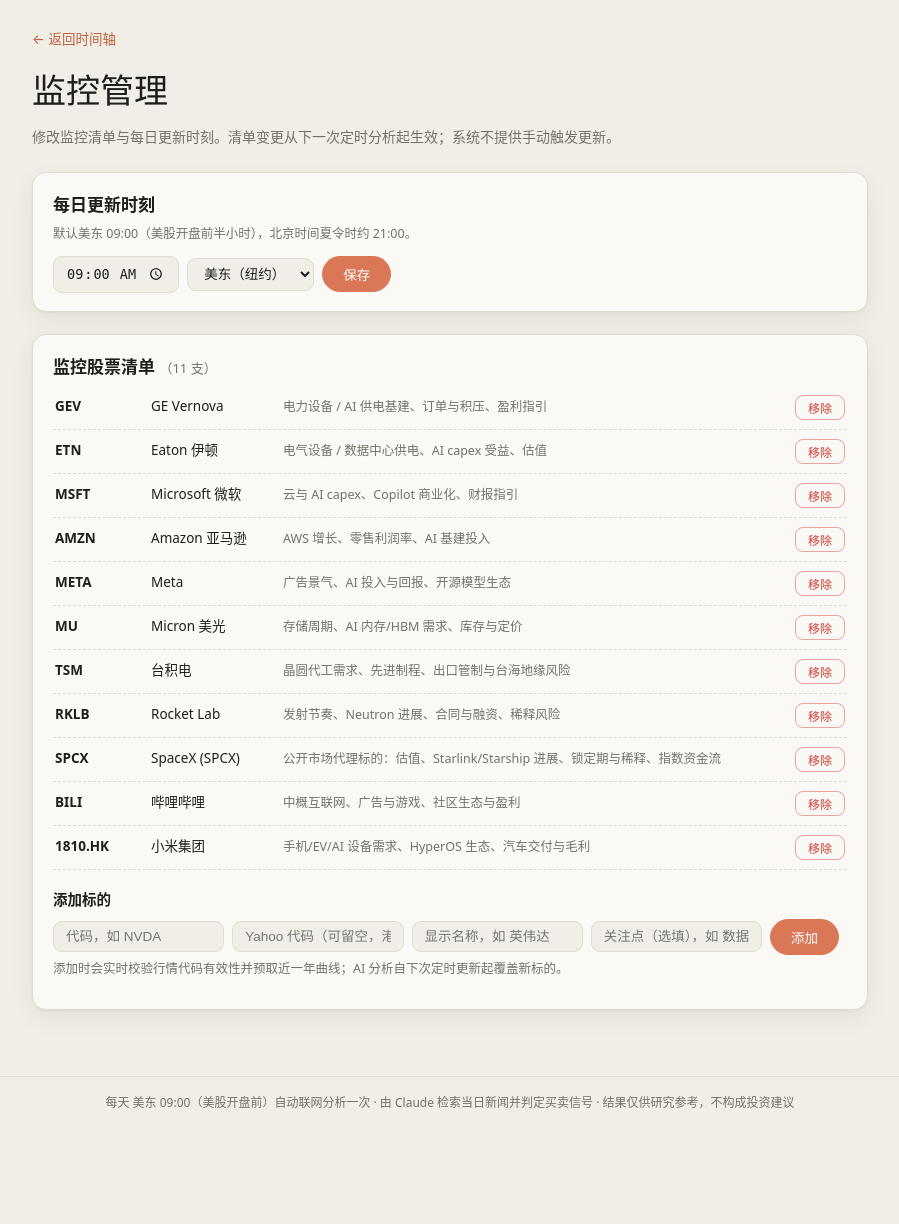
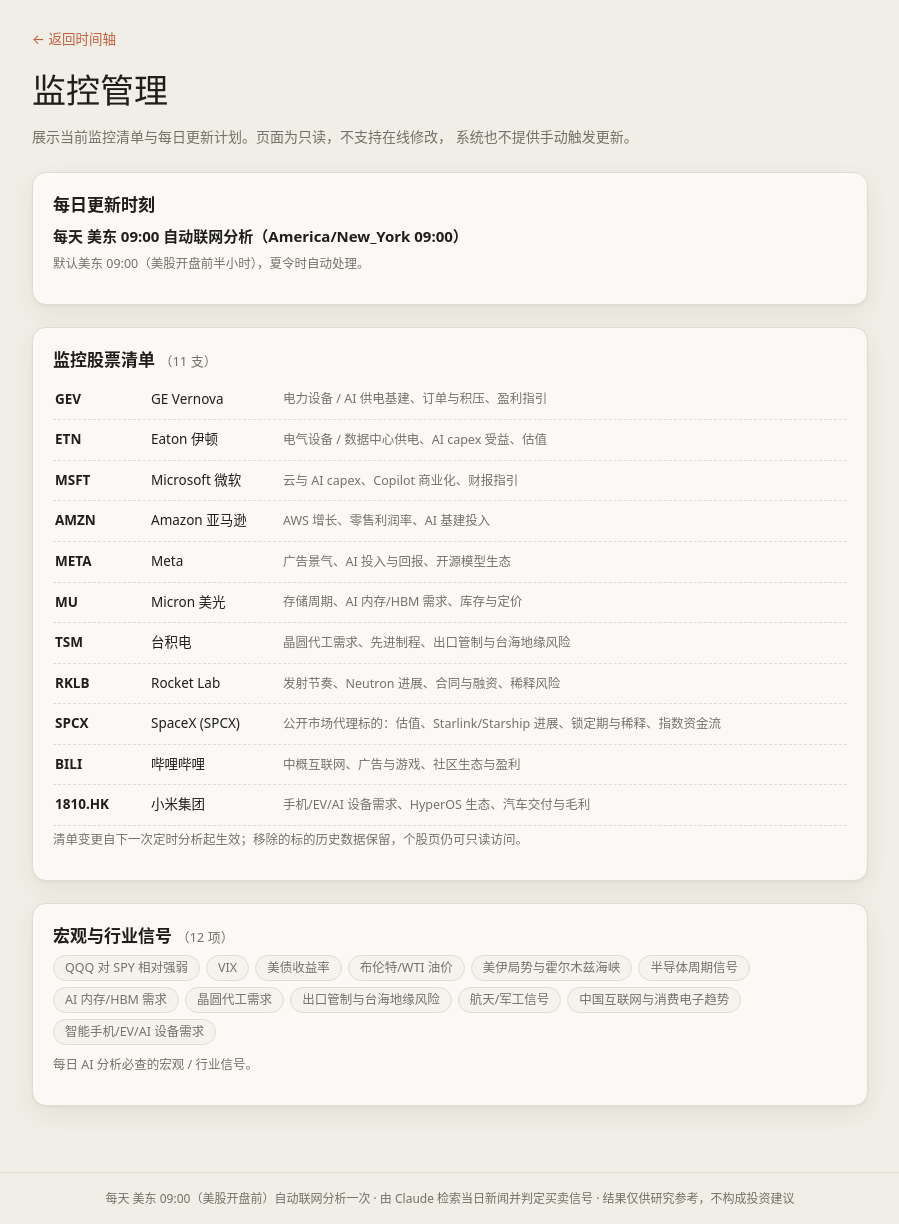
Before and after one commit to KaihuaTang/webcontainer, a Flask app: page /manage in a window 1280 px wide. Shown: the part 54-1278 px from the top of the page, without its empty margins (190-1089 px from the left). Before the commit the page ends 1163 px from the top, so only its background shows below. Run offline with Flask 3, Linux system fonts and the light colour scheme.

Commit message:
StockMonitoring：关注信号展示原因标签；管理设置改为 stocks.json 只读配置
- 首页关注 chips 显示「代码（简短原因）」，悬停展示完整依据；
  AI 每日分析新增 signal_brief 字段（≤12 字超短标签），旧数据前端截取兜底
- 管理设置全部集中到 stocks.json 一个文件（新增 schedule 段，
  移除 data/settings.json），改文件即生效
- 删除在线修改接口（/api/settings/schedule、/api/watchlist/add、
  /api/watchlist/remove），管理页改为只读展示清单、更新计划与宏观信号
- 对外页面与 API 不暴露服务器路径，也不解释配置的存储方式

Co-Authored-By: Claude Fable 5 <noreply@anthropic.com>
Claude-Session: https://claude.ai/code/session_01FJUCkzZHWxgJRkunVbDmMt

```diff
--- a/container/StockMonitoring/app.py
+++ b/container/StockMonitoring/app.py
@@ -2,7 +2,8 @@
 
 - 主页：顶部「今日信号」（买入/卖出提醒 + 财报临近），下方为时间轴（最新在上）；
 - 个股页：价格曲线 + 买卖节点标记 + 逐日事件与财报前瞻；
-- 管理页 /manage：增删监控股票、修改每日更新时刻（默认美东 09:00，开盘前半小时）；
+- 管理页 /manage：只读展示监控清单与每日更新计划；全部配置集中在本地
+  stocks.json（schedule / stocks / macro_watch 三段），不提供在线修改接口；
 - 更新只按每日计划自动执行，不提供手动触发接口（防恶意刷新）。
 
 遵循 webcontainer 网关的子路径前缀约定：ProxyFix(x_prefix) + url_for +
@@ -12,7 +13,6 @@
 import json
 import logging
 import os
-import re
 import threading
 import time
 from datetime import datetime
@@ -28,13 +28,7 @@ DATA_DIR = BASE_DIR / "data"
 DAILY_DIR = DATA_DIR / "daily"
 STOCKS_DIR = DATA_DIR / "stocks"
 STATUS_PATH = DATA_DIR / "status.json"
-SETTINGS_PATH = DATA_DIR / "settings.json"
 STOCKS_CONFIG = BASE_DIR / "stocks.json"
-
-SYMBOL_RE = re.compile(r"^[A-Za-z0-9][A-Za-z0-9.\-]{0,11}$")
-TIME_RE = re.compile(r"^([01]?\d|2[0-3]):([0-5]\d)$")
-ALLOWED_TIMEZONES = ["America/New_York", "Asia/Shanghai", "UTC"]
-MAX_STOCKS = 30
 
 logging.basicConfig(level=logging.INFO, format="%(asctime)s %(levelname)s %(message)s")
 log = logging.getLogger("stockmon")
@@ -44,19 +38,12 @@ app.wsgi_app = ProxyFix(app.wsgi_app, x_for=1, x_proto=1, x_host=1, x_port=1, x_
 
 update_lock = threading.Lock()
 update_running = threading.Event()
-config_lock = threading.Lock()
 
 
-# ---- 配置读写 -----------------------------------------------------------
+# ---- 配置读取（只读；修改需直接编辑 stocks.json） ------------------------
 
 def load_config() -> dict:
     return json.loads(STOCKS_CONFIG.read_text(encoding="utf-8"))
-
-
-def save_config(config: dict) -> None:
-    tmp = STOCKS_CONFIG.with_suffix(".json.tmp")
-    tmp.write_text(json.dumps(config, ensure_ascii=False, indent=4), encoding="utf-8")
-    os.replace(tmp, STOCKS_CONFIG)
 
 
 def load_watchlist() -> list[dict]:
@@ -65,13 +52,6 @@ def load_watchlist() -> list[dict]:
 
 def watchlist_map() -> dict[str, dict]:
     return {s["symbol"]: s for s in load_watchlist()}
-
-
-def save_settings(settings: dict) -> None:
-    DATA_DIR.mkdir(parents=True, exist_ok=True)
-    tmp = SETTINGS_PATH.with_suffix(".json.tmp")
-    tmp.write_text(json.dumps(settings, ensure_ascii=False, indent=1), encoding="utf-8")
-    os.replace(tmp, SETTINGS_PATH)
 
 
 def read_json(path: Path, fallback=None):
@@ -173,86 +153,17 @@ def api_status():
     })
 
 
-# ---- 管理 API -----------------------------------------------------------
+# ---- 管理 API（只读；配置修改需直接编辑 stocks.json） --------------------
 
 @app.route("/api/settings")
 def api_settings():
+    # 只返回展示所需内容，不暴露服务器路径等部署信息
+    config = load_config()
     return jsonify({
         "schedule": schedule_info(),
-        "timezones": ALLOWED_TIMEZONES,
-        "watchlist": load_watchlist(),
-        "max_stocks": MAX_STOCKS,
+        "watchlist": config["stocks"],
+        "macro_watch": config.get("macro_watch", []),
     })
-
-
-@app.route("/api/settings/schedule", methods=["POST"])
-def api_settings_schedule():
-    data = request.get_json(silent=True) or {}
-    update_time = str(data.get("update_time", "")).strip()
-    timezone = str(data.get("timezone", "")).strip()
-    if not TIME_RE.match(update_time):
-        return jsonify({"ok": False, "message": "时间格式应为 HH:MM"}), 400
-    if timezone not in ALLOWED_TIMEZONES:
-        return jsonify({"ok": False, "message": "不支持的时区"}), 400
-    hh, mm = update_time.split(":")
-    save_settings({"update_time": f"{int(hh):02d}:{mm}", "timezone": timezone})
-    log.info("更新计划已修改：%s %s", timezone, update_time)
-    return jsonify({"ok": True, "schedule": schedule_info()})
-
-
-@app.route("/api/watchlist/add", methods=["POST"])
-def api_watchlist_add():
-    data = request.get_json(silent=True) or {}
-    symbol = str(data.get("symbol", "")).strip().upper()
-    yahoo = str(data.get("yahoo", "")).strip() or symbol
-    name = str(data.get("name", "")).strip() or symbol
-    focus = str(data.get("focus", "")).strip()[:120]
-
-    if not SYMBOL_RE.match(symbol) or not SYMBOL_RE.match(yahoo):
-        return jsonify({"ok": False, "message": "代码只能包含字母、数字、点、连字符（≤12 位）"}), 400
-
-    with config_lock:
-        config = load_config()
-        if any(s["symbol"] == symbol for s in config["stocks"]):
-            return jsonify({"ok": False, "message": f"{symbol} 已在监控列表中"}), 400
-        if len(config["stocks"]) >= MAX_STOCKS:
-            return jsonify({"ok": False, "message": f"监控数量已达上限（{MAX_STOCKS} 支）"}), 400
-
-        # 用行情接口验证代码有效性，同时预取近一年曲线
-        chart = updater.fetch_chart(yahoo)
-        if chart is None:
-            return jsonify({"ok": False, "message":
-                            f"Yahoo 上找不到代码 {yahoo} 的行情，请检查（港股需带 .HK 后缀）"}), 400
-        STOCKS_DIR.mkdir(parents=True, exist_ok=True)
-        (STOCKS_DIR / f"{symbol}.json").write_text(json.dumps({
-            "symbol": symbol, "currency": chart["currency"],
-            "series": chart["series"], "events": [],
-        }, ensure_ascii=False, indent=1), encoding="utf-8")
-
-        config["stocks"].append({"symbol": symbol, "yahoo": yahoo, "name": name,
-                                 "market": "HK" if yahoo.endswith(".HK") else "US",
-                                 "focus": focus})
-        save_config(config)
-    log.info("已添加监控标的 %s（%s）", symbol, name)
-    return jsonify({"ok": True, "watchlist": load_watchlist(),
-                    "message": f"已添加 {symbol}，将从下次定时分析起纳入监控"})
-
-
-@app.route("/api/watchlist/remove", methods=["POST"])
-def api_watchlist_remove():
-    symbol = str((request.get_json(silent=True) or {}).get("symbol", "")).strip()
-    with config_lock:
-        config = load_config()
-        remain = [s for s in config["stocks"] if s["symbol"] != symbol]
-        if len(remain) == len(config["stocks"]):
-            return jsonify({"ok": False, "message": f"列表中没有 {symbol}"}), 404
-        if not remain:
-            return jsonify({"ok": False, "message": "至少保留一支监控标的"}), 400
-        config["stocks"] = remain
-        save_config(config)
-    log.info("已移除监控标的 %s（历史数据保留）", symbol)
-    return jsonify({"ok": True, "watchlist": load_watchlist(),
-                    "message": f"已移除 {symbol}（历史数据保留，可随时重新添加）"})
 
 
 # ---- 更新调度（仅定时，无手动触发） --------------------------------------
@@ -272,7 +183,7 @@ def _run_update_safe() -> None:
 
 def _scheduler_loop() -> None:
     last_run_day = None
-    log.info("定时更新：每天 %s（可在 /manage 修改）", updater.update_time_str())
+    log.info("定时更新：每天 %s（编辑 stocks.json 的 schedule 段修改）", updater.update_time_str())
     while True:
         time.sleep(30)
         try:
--- a/container/StockMonitoring/static/css/style.css
+++ b/container/StockMonitoring/static/css/style.css
@@ -192,6 +192,8 @@ body {
     background: color-mix(in srgb, var(--watch) 8%, transparent);
 }
 
+.watch-chip .chip-why { opacity: .78; }
+
 .earnings-strip {
     margin-top: 14px;
     padding-top: 12px;
@@ -231,41 +233,11 @@ body {
 
 .manage-card h2 { margin: 0 0 6px; font-size: 17px; }
 
-.manage-card h3 { margin: 18px 0 8px; font-size: 14.5px; }
-
 .manage-card .count { color: var(--text-dim); font-weight: 400; font-size: 13px; }
 
 .hint { color: var(--text-dim); font-size: 12.5px; margin: 4px 0 12px; }
 
-.schedule-form, .add-form { display: flex; gap: 8px; flex-wrap: wrap; align-items: center; }
-
-.schedule-form input, .schedule-form select, .add-form input {
-    border: 1px solid var(--line);
-    background: var(--bg);
-    color: var(--text);
-    border-radius: 9px;
-    padding: 7px 12px;
-    font-size: 13.5px;
-}
-
-.add-form input { flex: 1 1 150px; min-width: 0; }
-
-.btn-primary {
-    border: 1px solid var(--accent);
-    background: var(--accent);
-    color: #fff;
-    border-radius: 999px;
-    padding: 7px 20px;
-    font-size: 13.5px;
-    cursor: pointer;
-}
-
-.btn-primary:hover { background: var(--accent-strong); }
-.btn-primary:disabled { opacity: .55; cursor: wait; }
-
-.form-msg { font-size: 12.5px; }
-.form-msg.ok { color: var(--sell); }
-.form-msg.err { color: var(--buy); }
+.schedule-view { font-size: 15px; font-weight: 600; margin: 2px 0 6px; }
 
 .stock-tr {
     display: flex;
@@ -283,18 +255,16 @@ body {
 .td-focus { flex: 1; min-width: 0; color: var(--text-dim); font-size: 12.5px;
             overflow: hidden; text-overflow: ellipsis; white-space: nowrap; }
 
-.btn-del {
-    flex: none;
-    border: 1px solid color-mix(in srgb, var(--buy) 45%, transparent);
-    background: none;
-    color: var(--buy);
-    border-radius: 8px;
-    padding: 3px 12px;
-    font-size: 12px;
-    cursor: pointer;
+.macro-list { display: flex; flex-wrap: wrap; gap: 6px; margin: 6px 0 10px; }
+
+.macro-item {
+    padding: 2px 11px;
+    border-radius: 999px;
+    font-size: 12.5px;
+    color: var(--text-dim);
+    border: 1px solid var(--line);
+    background: color-mix(in srgb, var(--line) 22%, transparent);
 }
-
-.btn-del:hover { background: color-mix(in srgb, var(--buy) 10%, transparent); }
 
 /* ---- 个股页财报前瞻 ---- */
 
--- a/container/StockMonitoring/static/js/manage.js
+++ b/container/StockMonitoring/static/js/manage.js
@@ -1,108 +1,36 @@
-/* 管理页：监控清单增删 + 每日更新时刻设置。 */
+/* 管理页：只读展示 stocks.json 中的配置（修改需直接编辑该文件）。 */
 
 (function () {
     "use strict";
 
-    var tableEl = document.getElementById("stock-table");
-    var countEl = document.getElementById("stock-count");
-    var tzSelect = document.getElementById("tz-select");
-    var schedInput = document.getElementById("sched-input");
-
-    var TZ_NAMES = { "America/New_York": "美东（纽约）", "Asia/Shanghai": "北京", "UTC": "UTC" };
-
-    function flash(id, text, isError) {
-        var el = document.getElementById(id);
-        el.textContent = text;
-        el.className = "form-msg" + (isError ? " err" : " ok");
-        if (text) setTimeout(function () { el.textContent = ""; }, 6000);
+    function setText(id, text) {
+        document.getElementById(id).textContent = text;
     }
 
-    function renderTable(list) {
-        countEl.textContent = "（" + list.length + " 支）";
-        tableEl.innerHTML = list.map(function (s) {
+    window.fetchJSON(window.API + "/api/settings").then(function (data) {
+        var sched = data.schedule || {};
+        setText("schedule-view", "每天 " + (sched.label || "—") + " 自动联网分析" +
+            (sched.timezone ? "（" + sched.timezone + " " + (sched.update_time || "") + "）" : ""));
+
+        var list = data.watchlist || [];
+        setText("stock-count", "（" + list.length + " 支）");
+        document.getElementById("stock-table").innerHTML = list.map(function (s) {
             return (
                 '<div class="stock-tr">' +
                     '<span class="td-sym">' + window.escapeHtml(s.symbol) + "</span>" +
                     '<span class="td-name">' + window.escapeHtml(s.name || "") + "</span>" +
                     '<span class="td-focus">' + window.escapeHtml(s.focus || "") + "</span>" +
-                    '<button type="button" class="btn-del" data-sym="' +
-                        window.escapeHtml(s.symbol) + '">移除</button>' +
                 "</div>"
             );
         }).join("");
 
-        tableEl.querySelectorAll(".btn-del").forEach(function (btn) {
-            btn.addEventListener("click", function () {
-                var sym = btn.dataset.sym;
-                if (!confirm("确定把 " + sym + " 移出监控列表？历史数据会保留。")) return;
-                window.fetchJSON(window.API + "/api/watchlist/remove", {
-                    method: "POST",
-                    headers: { "Content-Type": "application/json" },
-                    body: JSON.stringify({ symbol: sym }),
-                }).then(function (data) {
-                    renderTable(data.watchlist || []);
-                    flash("add-msg", data.message || "已移除", false);
-                }).catch(function (err) { flash("add-msg", err.message, true); });
-            });
-        });
-    }
-
-    // ---- 初始化 ----
-
-    window.fetchJSON(window.API + "/api/settings").then(function (data) {
-        renderTable(data.watchlist || []);
-        (data.timezones || []).forEach(function (tz) {
-            var opt = document.createElement("option");
-            opt.value = tz;
-            opt.textContent = TZ_NAMES[tz] || tz;
-            tzSelect.appendChild(opt);
-        });
-        if (data.schedule) {
-            schedInput.value = data.schedule.update_time;
-            tzSelect.value = data.schedule.timezone;
-        }
+        var macro = data.macro_watch || [];
+        setText("macro-count", "（" + macro.length + " 项）");
+        document.getElementById("macro-list").innerHTML = macro.map(function (m) {
+            return '<span class="macro-item">' + window.escapeHtml(m) + "</span>";
+        }).join("");
     }).catch(function (err) {
-        tableEl.innerHTML = '<div class="empty">设置加载失败：' +
+        document.getElementById("stock-table").innerHTML = '<div class="empty">设置加载失败：' +
             window.escapeHtml(err.message) + "</div>";
     });
-
-    // ---- 修改更新时刻 ----
-
-    document.getElementById("schedule-form").addEventListener("submit", function (event) {
-        event.preventDefault();
-        window.fetchJSON(window.API + "/api/settings/schedule", {
-            method: "POST",
-            headers: { "Content-Type": "application/json" },
-            body: JSON.stringify({ update_time: schedInput.value, timezone: tzSelect.value }),
-        }).then(function (data) {
-            flash("schedule-msg", "已保存：每天 " + data.schedule.label + " 自动更新", false);
-            var sched = document.getElementById("sched-time");
-            if (sched) sched.textContent = data.schedule.label;
-        }).catch(function (err) { flash("schedule-msg", err.message, true); });
-    });
-
-    // ---- 添加标的 ----
-
-    document.getElementById("add-form").addEventListener("submit", function (event) {
-        event.preventDefault();
-        var btn = event.target.querySelector("button");
-        btn.disabled = true;
-        flash("add-msg", "正在校验行情代码…", false);
-        window.fetchJSON(window.API + "/api/watchlist/add", {
-            method: "POST",
-            headers: { "Content-Type": "application/json" },
-            body: JSON.stringify({
-                symbol: document.getElementById("add-symbol").value,
-                yahoo: document.getElementById("add-yahoo").value,
-                name: document.getElementById("add-name").value,
-                focus: document.getElementById("add-focus").value,
-            }),
-        }).then(function (data) {
-            renderTable(data.watchlist || []);
-            flash("add-msg", data.message || "已添加", false);
-            event.target.reset();
-        }).catch(function (err) {
-            flash("add-msg", err.message, true);
-        }).finally(function () { btn.disabled = false; });
-    });
 })();
--- a/container/StockMonitoring/stocks.json
+++ b/container/StockMonitoring/stocks.json
@@ -1,4 +1,8 @@
 {
+    "schedule": {
+        "update_time": "09:00",
+        "timezone": "America/New_York"
+    },
     "stocks": [
         {
             "symbol": "GEV",
--- a/container/StockMonitoring/templates/manage.html
+++ b/container/StockMonitoring/templates/manage.html
@@ -7,34 +7,26 @@
 
 <div class="intro" style="margin-top:12px">
     <h1>监控管理</h1>
-    <p>修改监控清单与每日更新时刻。清单变更从下一次定时分析起生效；系统不提供手动触发更新。</p>
+    <p>展示当前监控清单与每日更新计划。页面为只读，不支持在线修改，
+       系统也不提供手动触发更新。</p>
 </div>
 
 <div class="manage-card">
     <h2>每日更新时刻</h2>
-    <p class="hint">默认美东 09:00（美股开盘前半小时），北京时间夏令时约 21:00。</p>
-    <form id="schedule-form" class="schedule-form">
-        <input type="time" id="sched-input" required>
-        <select id="tz-select"></select>
-        <button type="submit" class="btn-primary">保存</button>
-        <span class="form-msg" id="schedule-msg"></span>
-    </form>
+    <p class="schedule-view" id="schedule-view">加载中…</p>
+    <p class="hint">默认美东 09:00（美股开盘前半小时），夏令时自动处理。</p>
 </div>
 
 <div class="manage-card">
     <h2>监控股票清单 <span class="count" id="stock-count"></span></h2>
     <div class="stock-table" id="stock-table"><div class="skeleton"></div></div>
+    <p class="hint">清单变更自下一次定时分析起生效；移除的标的历史数据保留，个股页仍可只读访问。</p>
+</div>
 
-    <h3>添加标的</h3>
-    <form id="add-form" class="add-form">
-        <input id="add-symbol" placeholder="代码，如 NVDA" required maxlength="12">
-        <input id="add-yahoo" placeholder="Yahoo 代码（可留空，港股如 1810.HK）" maxlength="12">
-        <input id="add-name" placeholder="显示名称，如 英伟达" maxlength="24">
-        <input id="add-focus" placeholder="关注点（选填），如 数据中心 GPU 需求" maxlength="120">
-        <button type="submit" class="btn-primary">添加</button>
-        <span class="form-msg" id="add-msg"></span>
-    </form>
-    <p class="hint">添加时会实时校验行情代码有效性并预取近一年曲线；AI 分析自下次定时更新起覆盖新标的。</p>
+<div class="manage-card">
+    <h2>宏观与行业信号 <span class="count" id="macro-count"></span></h2>
+    <div class="macro-list" id="macro-list"></div>
+    <p class="hint">每日 AI 分析必查的宏观 / 行业信号。</p>
 </div>
 {% endblock %}
 
```
Also changed, not shown: container/StockMonitoring/static/js/app.js (+10 -2 lines), container/StockMonitoring/updater/prompt_template.md (+2 -1 lines), container/StockMonitoring/updater/update.py (+7 -4 lines), container/StockMonitoring/README.md.
